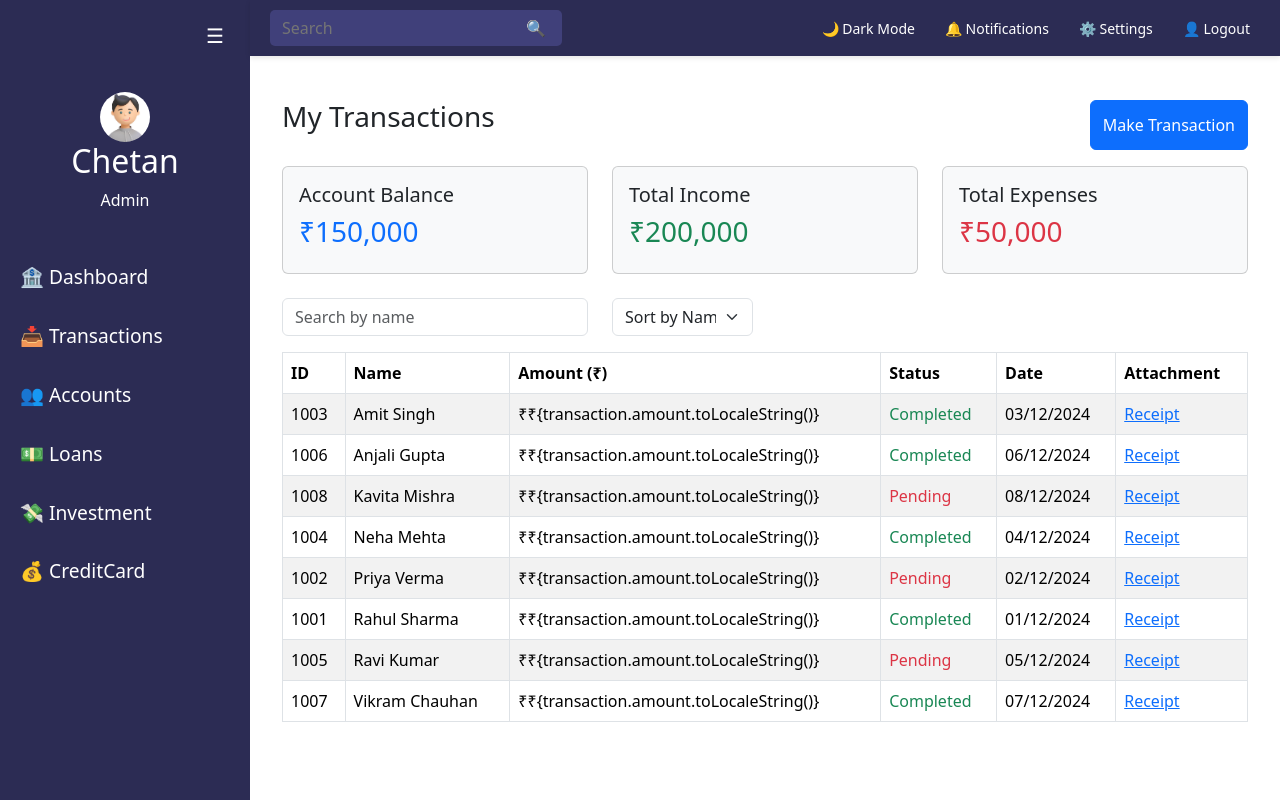
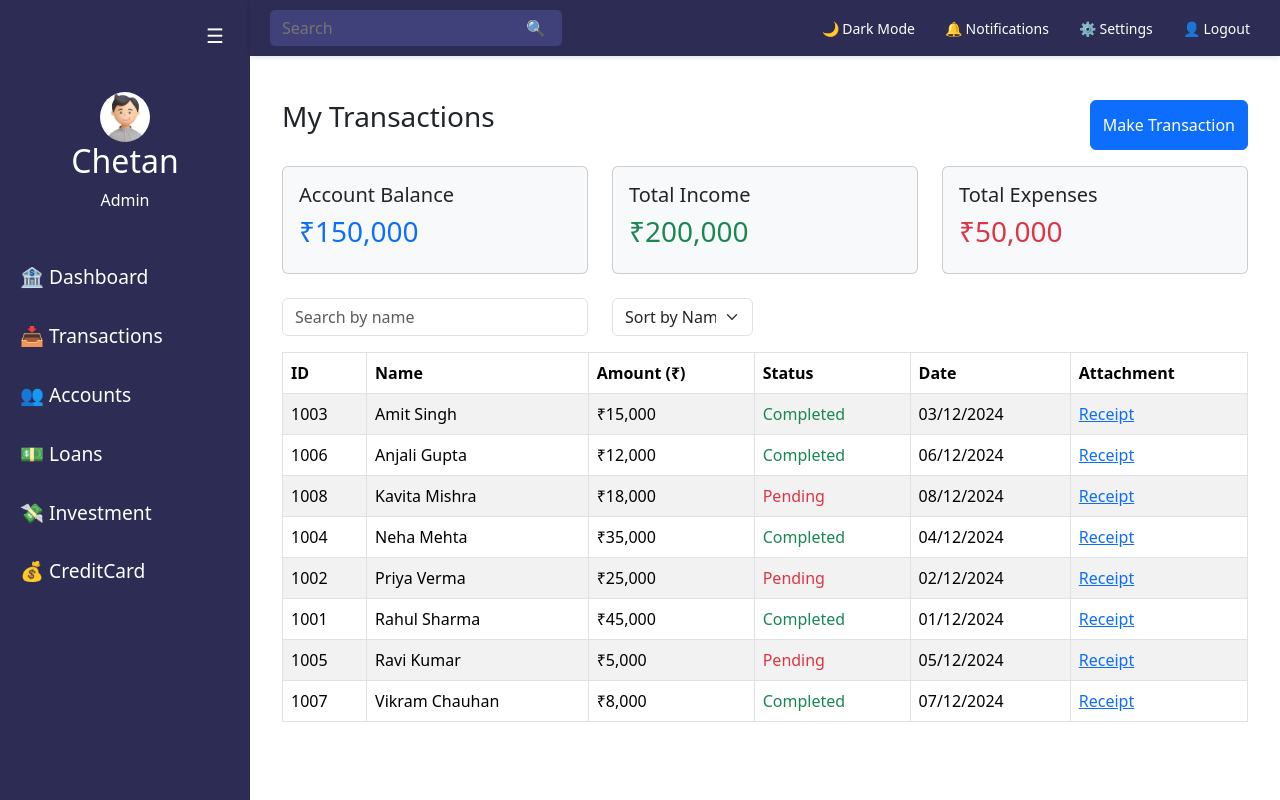
Before and after one commit to AdizZGit/FINAL-finvault-, a React (Create React App) app: page /Transactions in a window 1280 px wide. Built offline with nearby package versions, Linux system fonts and the light colour scheme.

Commit message:
user transaction

```diff
--- a/src/pages/Transactions.jsx
+++ b/src/pages/Transactions.jsx
@@ -107,7 +107,8 @@ const Transactions = () => {
                 <tr key={transaction.id}>
                   <td>{transaction.id}</td>
                   <td>{transaction.name}</td>
-                  <td>{`₹₹{transaction.amount.toLocaleString()}`}</td>
+                  <td>{`₹${transaction.amount.toLocaleString()}`}</td>
+
                   <td className={transaction.status === 'Completed' ? 'text-success' : 'text-danger'}>
                     {transaction.status}
                   </td>
```
